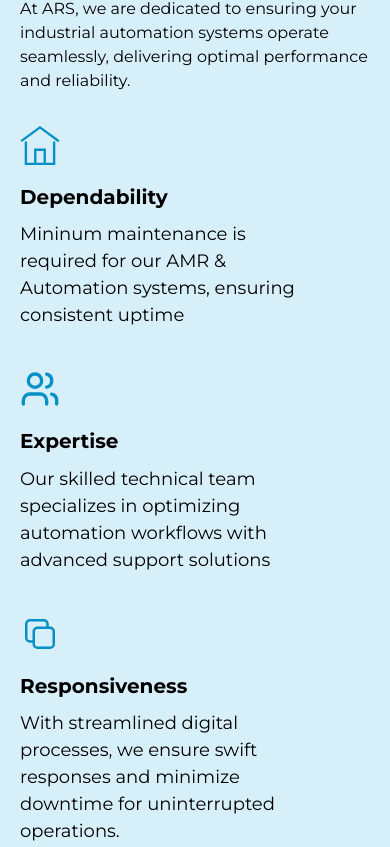
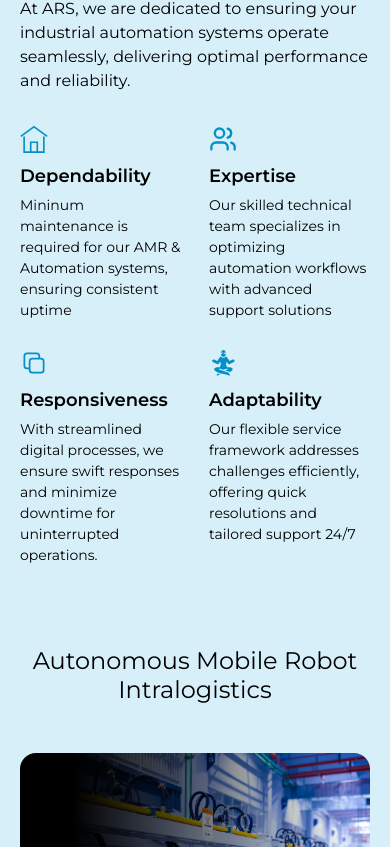
Before and after one commit to Advanced-Robotics-Systems/ars-landing-new, a Next.js app: page / in a window 390 px wide. Shown: the part 977-1824 px from the top of the page. Built offline with nearby package versions, Linux system fonts and the light colour scheme.

Commit message:
Home page solution section small device view update

```diff
--- a/src/sections/home/solutions.tsx
+++ b/src/sections/home/solutions.tsx
@@ -14,14 +14,16 @@ const Solutions = () => {
           reliability.
         </p>
       </header>
-      <div className="grid grid-cols-1 md:grid-cols-2 lg:grid-cols-4  gap-10 md:gap-16 xl:gap-20">
+      <div className="grid grid-cols-2 lg:grid-cols-4  gap-7 md:gap-16 xl:gap-20">
         {solutionsData.map((solution, index) => (
-          <article key={index} className="w-4/5 md:w-full">
-            <h1 className="text-5xl font-bold text-ars-cyan">
+          <article key={index} className="w-full">
+            <h1 className="text-3xl md:text-5xl text-ars-cyan">
               {solution.icon}
             </h1>
-            <h2 className="text-xl font-bold mt-5">{solution.title}</h2>
-            <p className="text-lg mt-3 leading-normal">
+            <h2 className="text-lg md:text-xl font-semibold md:font-bold mt-3 md:mt-5">
+              {solution.title}
+            </h2>
+            <p className="text-sm md:text-lg mt-2 md:mt-3 leading-normal">
               {solution.description}
             </p>
           </article>
```
